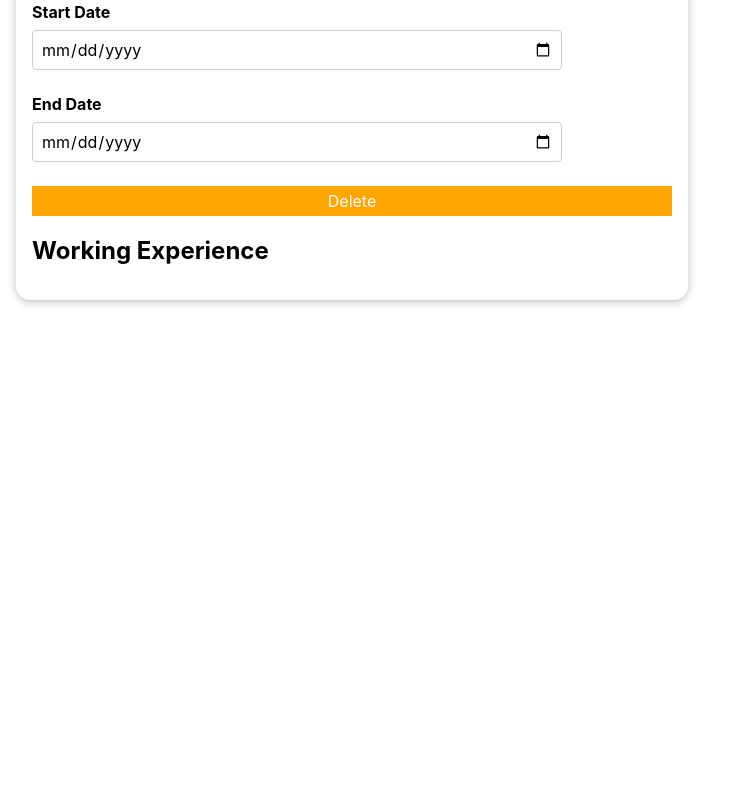
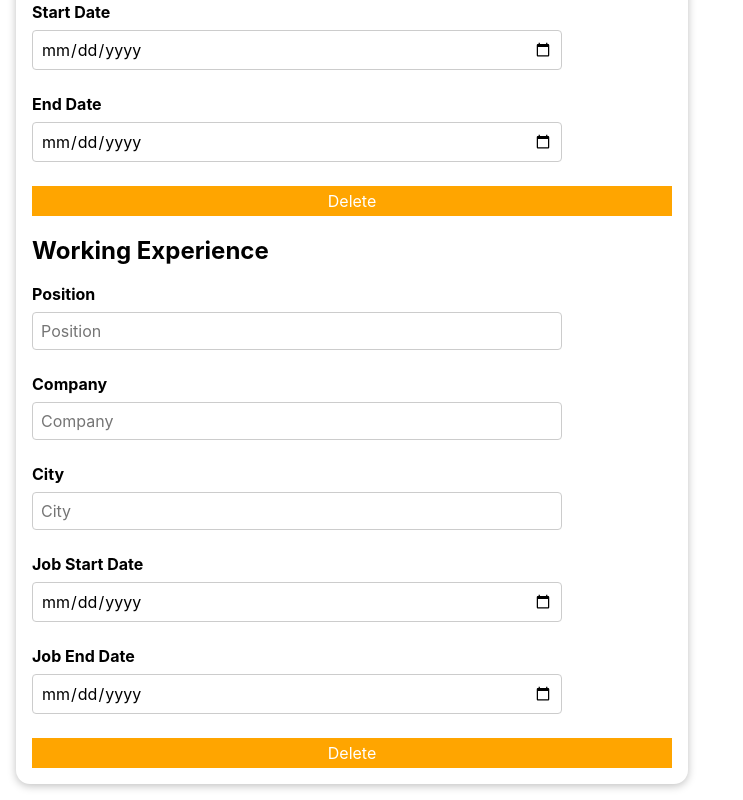
Before and after one commit to mohameddjebloun/cv-application, a React (Create React App) app: page / in a window 1280 px wide. Shown: the part 1146-1946 px from the top of the page, without its empty margins (0-743 px from the left). Before the commit the page ends 1462 px from the top, so only its background shows below. Built offline with nearby package versions, Linux system fonts and the light colour scheme; the HTML template or start-up script is replaced by a standard one.

Commit message:
Fill the WorkingExperience component

```diff
--- a/src/components/CvForm/WorkingExperience/WorkingExperience.js
+++ b/src/components/CvForm/WorkingExperience/WorkingExperience.js
@@ -1,2 +1,136 @@
-const WorkingExperience = (props) => {};
+//Imports
+import useInput from "../../../hooks/use-input";
+import Input from "../../UI/Input";
+import Button from "../../UI/Button";
+//Validation functions
+const isNotEmpty = (value) => value.trim() !== "";
+//Component function
+const WorkingExperience = (props) => {
+    //Input validation
+    const {
+        value: positionValue,
+        isValid: positionIsValid,
+        hasError: positionHasError,
+        valueChangeHandler: positionChangeHandler,
+        inputBlurHandler: positionBlurHandler,
+        reset: resetPosition,
+    } = useInput(isNotEmpty);
+    const {
+        value: companyValue,
+        isValid: companyIsValid,
+        hasError: companyHasError,
+        valueChangeHandler: companyChangeHandler,
+        inputBlurHandler: companyBlurHandler,
+        reset: resetCompany,
+    } = useInput(isNotEmpty);
+    const {
+        value: cityValue,
+        isValid: cityIsValid,
+        hasError: cityHasError,
+        valueChangeHandler: cityChangeHandler,
+        inputBlurHandler: cityBlurHandler,
+        reset: resetCity,
+    } = useInput(isNotEmpty);
+    const {
+        value: jobStartDateValue,
+        isValid: jobStartDateIsValid,
+        hasError: jobStartDateHasError,
+        valueChangeHandler: jobStartDateChangeHandler,
+        inputBlurHandler: jobStartDateBlurHandler,
+        reset: resetJobStartDate,
+    } = useInput(isNotEmpty);
+    const {
+        value: jobEndDateValue,
+        isValid: jobEndDateIsValid,
+        hasError: jobEndDateHasError,
+        valueChangeHandler: jobEndDateChangeHandler,
+        inputBlurHandler: jobEndDateBlurHandler,
+        reset: resetJobEndDate,
+    } = useInput(isNotEmpty);
+    //Input classes
+    const positionClasses = positionHasError
+        ? `${props.inputClass} ${props.optionalClass}`
+        : props.inputClass;
+    const companyClasses = companyHasError
+        ? `${props.inputClass} ${props.optionalClass}`
+        : props.inputClass;
+    const cityClasses = cityHasError
+        ? `${props.inputClass} ${props.optionalClass}`
+        : props.inputClass;
+    const jobStartDateClasses = jobStartDateHasError
+        ? `${props.inputClass} ${props.optionalClass}`
+        : props.inputClass;
+    const jobEndDateClasses = jobEndDateHasError
+        ? `${props.inputClass} ${props.optionalClass}`
+        : props.inputClass;
+    //Return the jsx
+    return (
+        <div className={props.wrapperClass}>
+            <Input
+                classes={positionClasses}
+                errorClass={props.errorClass}
+                type="text"
+                id="position"
+                labelValue={"Position"}
+                value={positionValue}
+                placeHolder="Position"
+                onChange={positionChangeHandler}
+                onBlur={positionBlurHandler}
+                errorText="Please enter the job position."
+                hasError={positionHasError}
+            />
+            <Input
+                classes={companyClasses}
+                errorClass={props.errorClass}
+                type="text"
+                id="company"
+                labelValue={"Company"}
+                value={companyValue}
+                placeHolder="Company"
+                onChange={companyChangeHandler}
+                onBlur={companyBlurHandler}
+                errorText="Please enter the company name."
+                hasError={companyHasError}
+            />
+            <Input
+                classes={cityClasses}
+                errorClass={props.errorClass}
+                type="text"
+                id="city"
+                labelValue={"City"}
+                value={cityValue}
+                placeHolder="City"
+                onChange={cityChangeHandler}
+                onBlur={cityBlurHandler}
+                errorText="Please enter a city name."
+                hasError={cityHasError}
+            />
+            <Input
+                classes={jobStartDateClasses}
+                errorClass={props.errorClass}
+                type="date"
+                id="jobStartDate"
+                labelValue={"Job Start Date"}
+                value={jobStartDateValue}
+                onChange={jobStartDateChangeHandler}
+                onBlur={jobStartDateBlurHandler}
+                errorText="Please select a date."
+                hasError={jobStartDateHasError}
+            />
+            <Input
+                classes={jobEndDateClasses}
+                errorClass={props.errorClass}
+                type="date"
+                id="jobEndDate"
+                labelValue={"Job End Date"}
+                value={jobEndDateValue}
+                onChange={jobEndDateChangeHandler}
+                onBlur={jobEndDateBlurHandler}
+                errorText="Please select a date."
+                hasError={jobEndDateHasError}
+            />
+            <Button>Delete</Button>
+        </div>
+    );
+};
 export default WorkingExperience;
```
